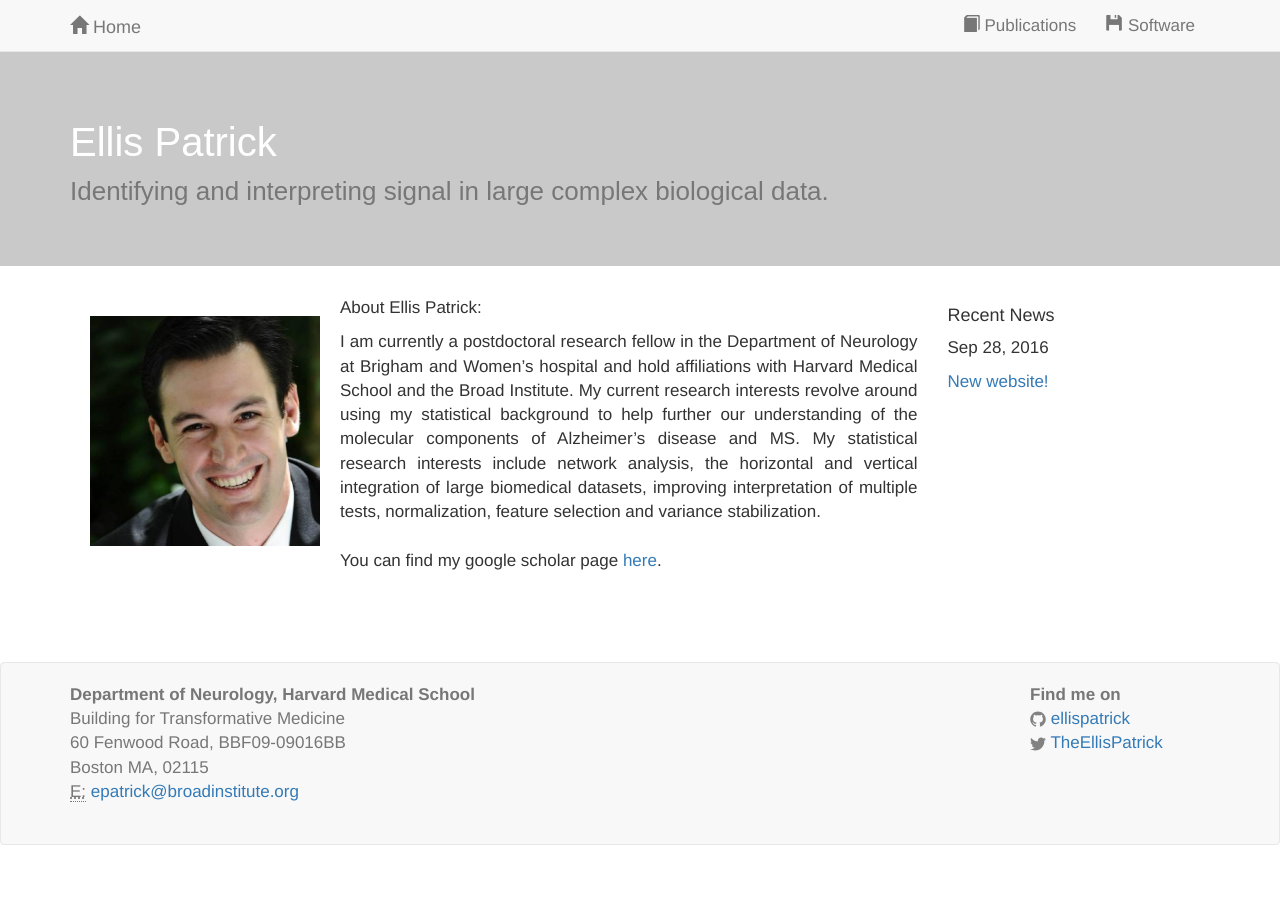
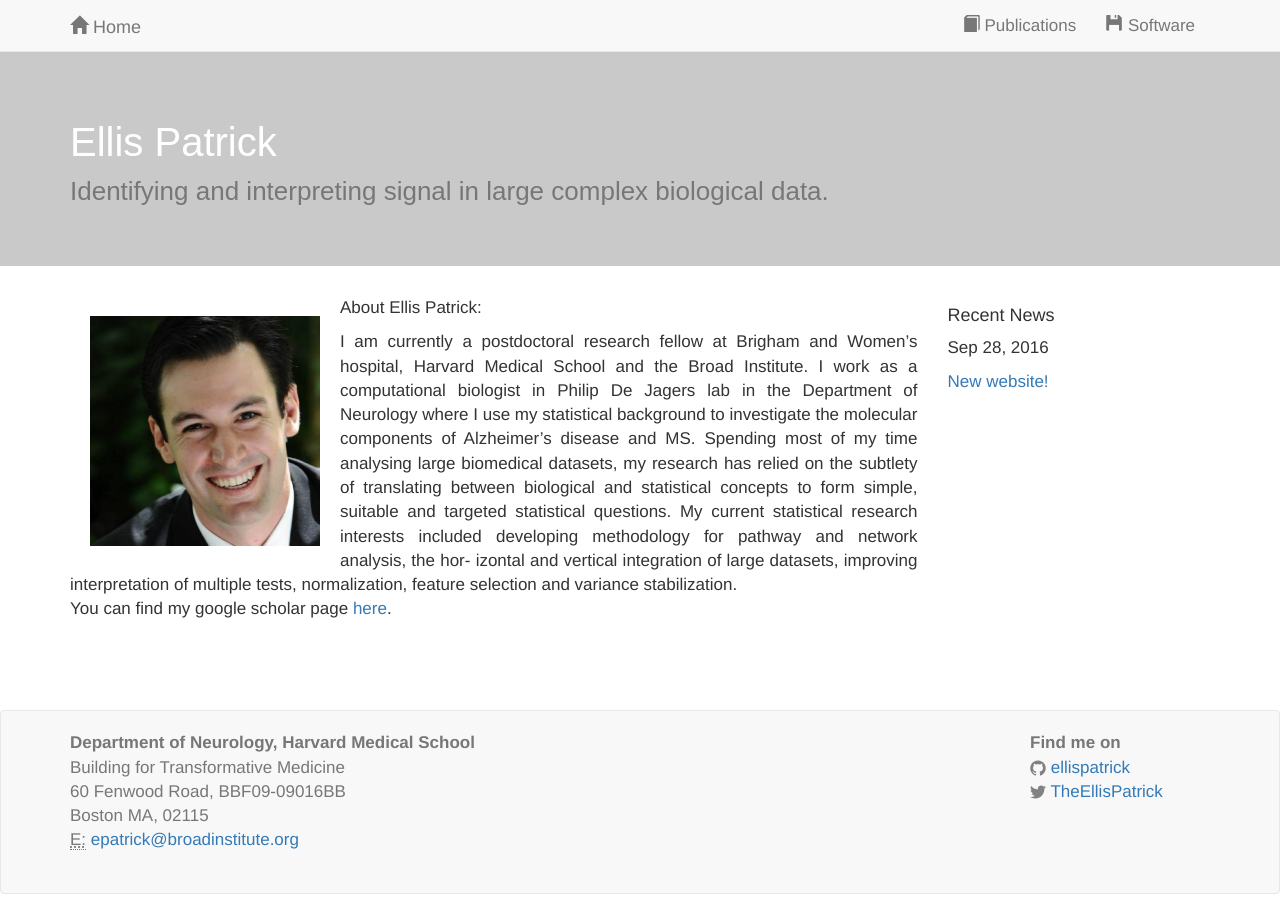
Before and after one commit to ellispatrick/ellispatrick.github.io, a Jekyll site: the page built from index.html, in a window 1280 px wide. Built offline with Jekyll 4.4.1, drawn with Linux system fonts in a browser that asks for light colours; nearby versions of some CDN libraries; a style sheet for code colours, icons or effects is not loaded.

Commit message:
About me update

```diff
--- a/index.html
+++ b/index.html
@@ -22,7 +22,13 @@ layout: home
 <p>About Ellis Patrick:</p>
 
 <p>
-I am currently a postdoctoral research fellow in the Department of Neurology at Brigham and Women’s hospital and hold affiliations with Harvard Medical School and the Broad Institute. My current research interests revolve around using my statistical background to help further our understanding of the molecular components of Alzheimer’s disease and MS.  My statistical research interests include network analysis, the horizontal and vertical integration of large biomedical datasets, improving interpretation of multiple tests, normalization, feature selection and variance stabilization.<br>
+I am currently a postdoctoral research fellow at Brigham and Women’s hospital, Harvard Medical School and the Broad Institute.
+I work as a computational biologist in Philip De Jagers lab in the Department of Neurology where I use my statistical background to investigate the molecular components of Alzheimer’s disease and MS.
+Spending most of my time analysing large biomedical datasets, my research has relied on the subtlety of translating between biological and statistical concepts to form simple, suitable and targeted
+statistical questions.
+My current statistical research interests included developing methodology for pathway and network analysis, the hor-
+izontal and vertical integration of large datasets, improving interpretation of multiple tests, normalization,
+feature selection and variance stabilization.
 <br>
 You can find my google scholar page <a href="https://scholar.google.com.au/citations?user=s-cliFIAAAAJ&hl=en" target="_blank">here</a>.
 </p>
```
